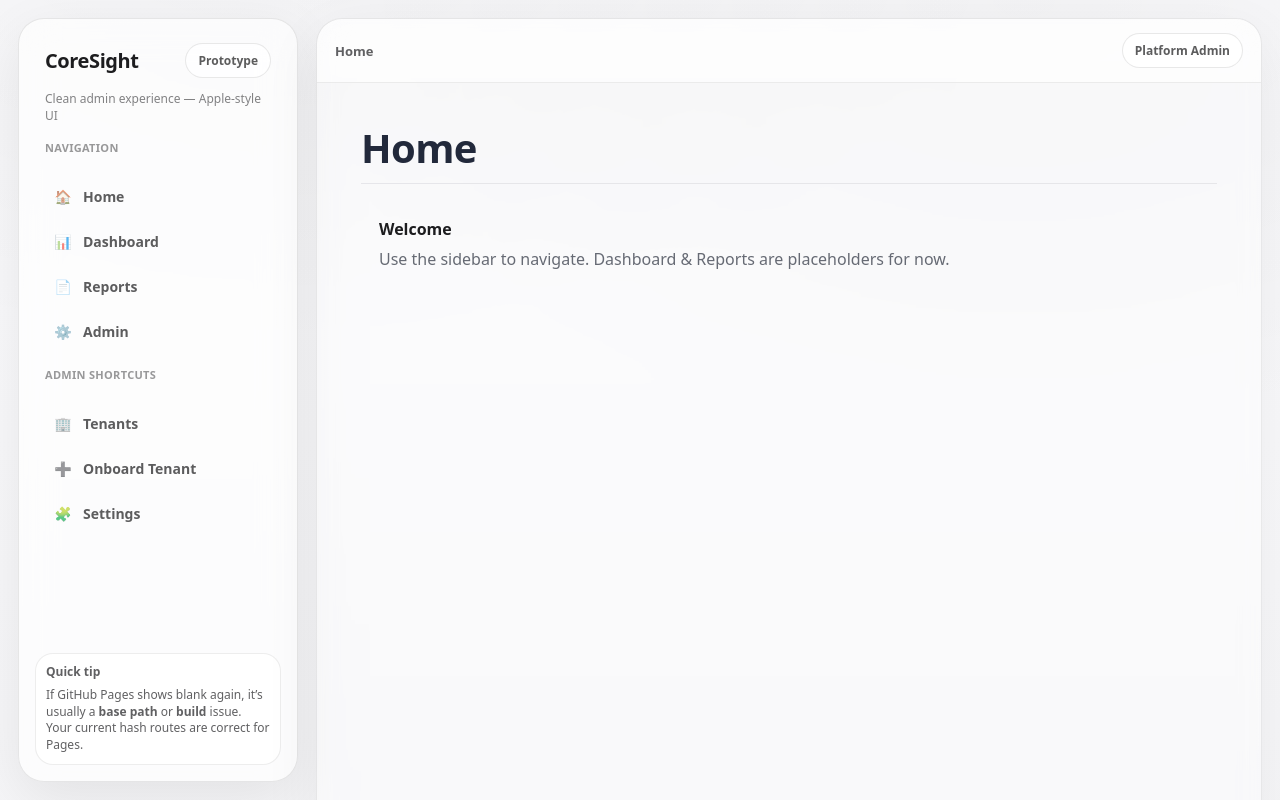
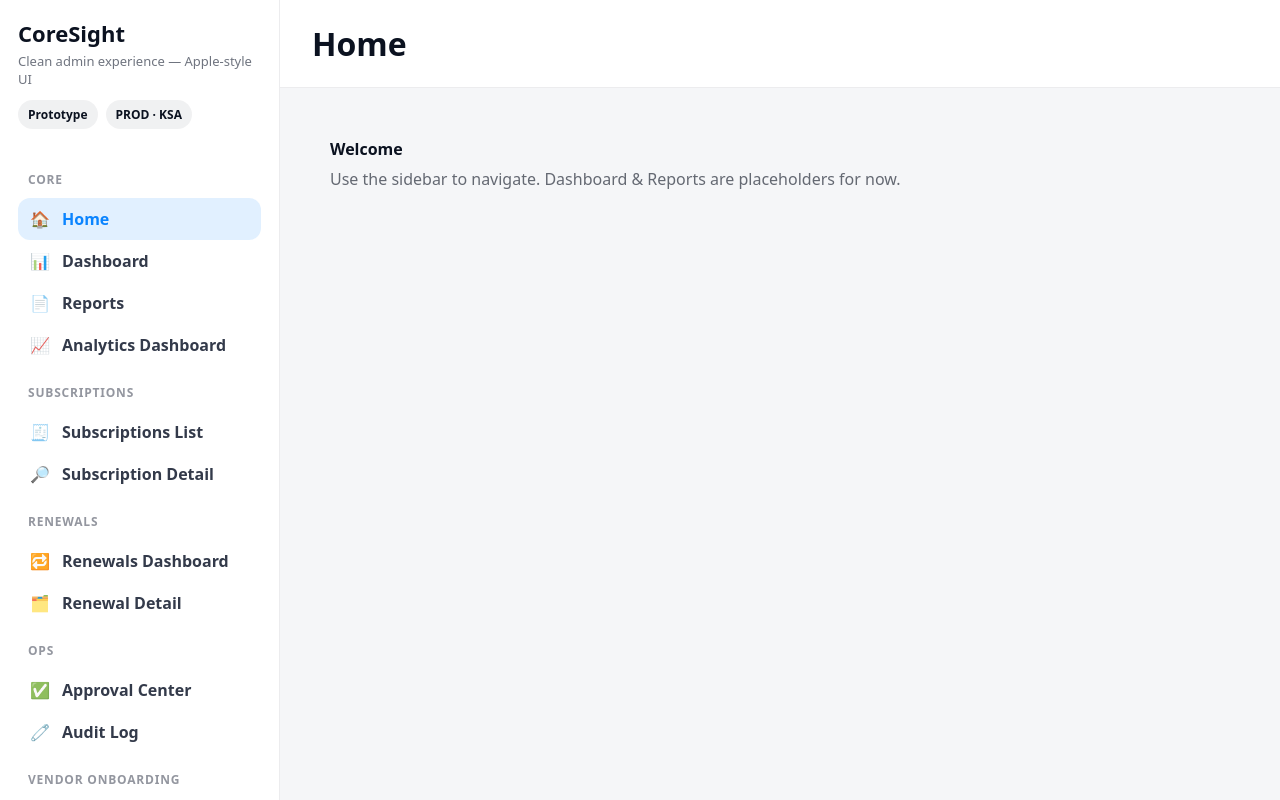
Before and after one commit to mmohsinyunus/CoreSight, a React (Vite) app: page /#/home in a window 1280 px wide. Shown: the top 800 px of the page. Built offline with nearby package versions, Linux system fonts and the light colour scheme; the HTML template or start-up script is replaced by a standard one.

Commit message:
Restore full sidebar navigation in AppShell

```diff
--- a/src/layout/AppShell.tsx
+++ b/src/layout/AppShell.tsx
@@ -1,75 +1,214 @@
-// src/layout/AppShell.tsx
-import type { ReactNode } from "react"
-import AppLayout from "./AppLayout"
+import { NavLink } from "react-router-dom"
+import type { ReactNode, CSSProperties } from "react"
 
-type Props = {
+type AppShellProps = {
   title: string
   subtitle?: string
-  actions?: ReactNode
   children: ReactNode
 }
 
-export default function AppShell({ title, subtitle, actions, children }: Props) {
+export default function AppShell({ title, subtitle, children }: AppShellProps) {
   return (
-    <AppLayout>
-      <div style={wrap}>
-        <div style={head}>
-          <div style={headLeft}>
-            <div style={titleStyle}>{title}</div>
-            {subtitle ? <div style={subtitleStyle}>{subtitle}</div> : null}
+    <div style={root}>
+      {/* Sidebar */}
+      <aside style={sidebar}>
+        <div style={brand}>
+          <div style={brandTitle}>CoreSight</div>
+          <div style={brandSub}>Clean admin experience — Apple-style UI</div>
+
+          <div style={envRow}>
+            <span style={pill}>Prototype</span>
+            <span style={pill}>PROD · KSA</span>
           </div>
-
-          {actions ? <div style={headRight}>{actions}</div> : null}
         </div>
 
-        <div style={body}>{children}</div>
-      </div>
-    </AppLayout>
+        <nav style={nav}>
+          <Section label="CORE" />
+          <SideLink to="/home" label="Home" icon="🏠" />
+          <SideLink to="/dashboard" label="Dashboard" icon="📊" />
+          <SideLink to="/reports" label="Reports" icon="📄" />
+          <SideLink to="/analytics" label="Analytics Dashboard" icon="📈" />
+
+          <Section label="SUBSCRIPTIONS" />
+          <SideLink to="/subscriptions" label="Subscriptions List" icon="🧾" />
+          <SideLink to="/subscriptions/detail" label="Subscription Detail" icon="🔎" />
+
+          <Section label="RENEWALS" />
+          <SideLink to="/renewals" label="Renewals Dashboard" icon="🔁" />
+          <SideLink to="/renewals/detail" label="Renewal Detail" icon="🗂️" />
+
+          <Section label="OPS" />
+          <SideLink to="/approvals" label="Approval Center" icon="✅" />
+          <SideLink to="/audit-log" label="Audit Log" icon="🧷" />
+
+          <Section label="VENDOR ONBOARDING" />
+          <SideLink to="/admin/vendors" label="Tenants" icon="🏢" />
+          <SideLink to="/admin/vendor-new" label="Onboard Tenant" icon="➕" />
+
+          <Section label="ADMIN" />
+          <SideLink to="/admin/settings" label="Settings" icon="⚙️" />
+          <SideLink to="/tenant-settings" label="Tenant Settings" icon="🛠️" />
+          <SideLink to="/policies" label="Policies" icon="🛡️" />
+        </nav>
+
+        <div style={tipBox}>
+          <b>Quick tip</b>
+          <div style={{ marginTop: 6 }}>
+            If GitHub Pages shows blank again, it’s usually a base path or build issue.
+            Your current hash routes are correct.
+          </div>
+        </div>
+      </aside>
+
+      {/* Main */}
+      <main style={main}>
+        <header style={header}>
+          <div>
+            <h1 style={h1}>{title}</h1>
+            {subtitle && <div style={subtitleStyle}>{subtitle}</div>}
+          </div>
+        </header>
+
+        <div style={content}>{children}</div>
+      </main>
+    </div>
   )
 }
 
-/* Styles */
-const wrap: React.CSSProperties = {
-  padding: 22,
-  maxWidth: 1200,
+/* ---------- Helpers ---------- */
+
+function Section({ label }: { label: string }) {
+  return <div style={sectionTitle}>{label}</div>
 }
 
-const head: React.CSSProperties = {
-  display: "flex",
-  alignItems: "flex-start",
-  justifyContent: "space-between",
-  gap: 14,
-  paddingBottom: 14,
-  borderBottom: "1px solid rgba(15,23,42,0.08)",
-  marginBottom: 16,
+function SideLink({
+  to,
+  label,
+  icon,
+}: {
+  to: string
+  label: string
+  icon?: string
+}) {
+  return (
+    <NavLink
+      to={to}
+      style={({ isActive }) => ({
+        ...navItem,
+        background: isActive ? "rgba(10,132,255,0.12)" : "transparent",
+        color: isActive ? "#0a84ff" : "rgba(15,23,42,0.85)",
+      })}
+    >
+      <span style={{ width: 22 }}>{icon}</span>
+      {label}
+    </NavLink>
+  )
 }
 
-const headLeft: React.CSSProperties = {
-  minWidth: 0,
+/* ---------- Styles ---------- */
+
+const root: CSSProperties = {
+  display: "flex",
+  minHeight: "100vh",
+  background: "#f5f6f8",
 }
 
-const headRight: React.CSSProperties = {
+const sidebar: CSSProperties = {
+  width: 280,
+  background: "#ffffff",
+  borderRight: "1px solid rgba(15,23,42,0.08)",
+  padding: 18,
+  display: "flex",
+  flexDirection: "column",
+}
+
+const brand: CSSProperties = {
+  marginBottom: 24,
+}
+
+const brandTitle: CSSProperties = {
+  fontSize: 22,
+  fontWeight: 900,
+}
+
+const brandSub: CSSProperties = {
+  fontSize: 13,
+  color: "rgba(15,23,42,0.6)",
+  marginTop: 4,
+}
+
+const envRow: CSSProperties = {
+  display: "flex",
+  gap: 8,
+  marginTop: 12,
+}
+
+const pill: CSSProperties = {
+  padding: "6px 10px",
+  borderRadius: 999,
+  fontSize: 12,
+  fontWeight: 700,
+  background: "rgba(15,23,42,0.06)",
+}
+
+const nav: CSSProperties = {
+  flex: 1,
+  display: "flex",
+  flexDirection: "column",
+}
+
+const sectionTitle: CSSProperties = {
+  marginTop: 18,
+  marginBottom: 10,
+  paddingLeft: 10,
+  fontSize: 12,
+  letterSpacing: 0.8,
+  color: "rgba(15,23,42,0.45)",
+  fontWeight: 800,
+}
+
+const navItem: CSSProperties = {
   display: "flex",
   alignItems: "center",
   gap: 10,
-  flexWrap: "wrap",
-  justifyContent: "flex-end",
+  padding: "10px 12px",
+  borderRadius: 12,
+  textDecoration: "none",
+  fontWeight: 600,
 }
 
-const titleStyle: React.CSSProperties = {
-  fontSize: 40,
-  fontWeight: 900,
-  letterSpacing: -0.6,
-  color: "rgba(15,23,42,0.92)",
-  lineHeight: 1.05,
+const tipBox: CSSProperties = {
+  marginTop: 16,
+  padding: 14,
+  borderRadius: 14,
+  background: "rgba(10,132,255,0.08)",
+  border: "1px solid rgba(10,132,255,0.2)",
+  fontSize: 13,
 }
 
-const subtitleStyle: React.CSSProperties = {
-  marginTop: 8,
-  color: "rgba(15,23,42,0.6)",
-  fontSize: 16,
+const main: CSSProperties = {
+  flex: 1,
+  display: "flex",
+  flexDirection: "column",
 }
 
-const body: React.CSSProperties = {
-  marginTop: 14,
+const header: CSSProperties = {
+  padding: "22px 32px",
+  borderBottom: "1px solid rgba(15,23,42,0.08)",
+  background: "#ffffff",
 }
+
+const h1: CSSProperties = {
+  margin: 0,
+  fontSize: 32,
+  fontWeight: 900,
+}
+
+const subtitleStyle: CSSProperties = {
+  marginTop: 6,
+  color: "rgba(15,23,42,0.6)",
+}
+
+const content: CSSProperties = {
+  padding: 32,
+}
```
